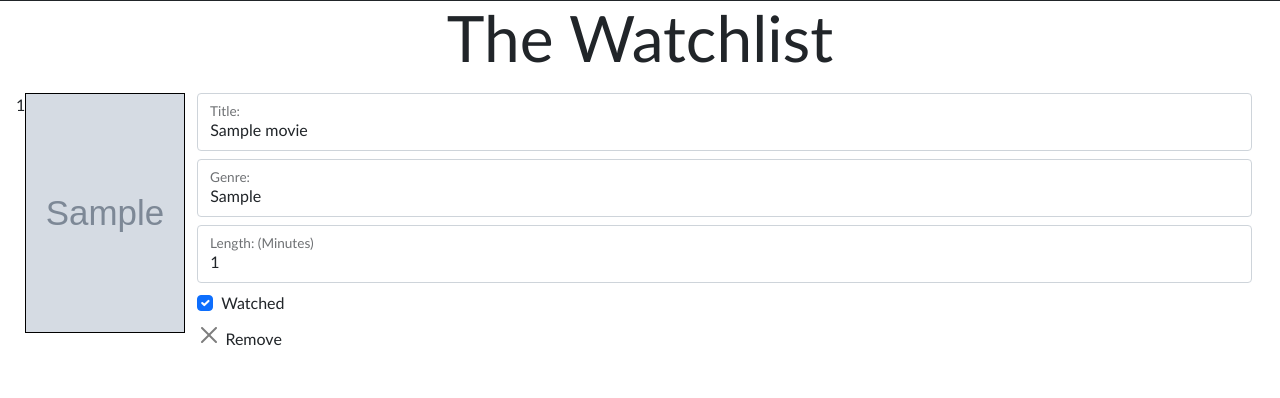
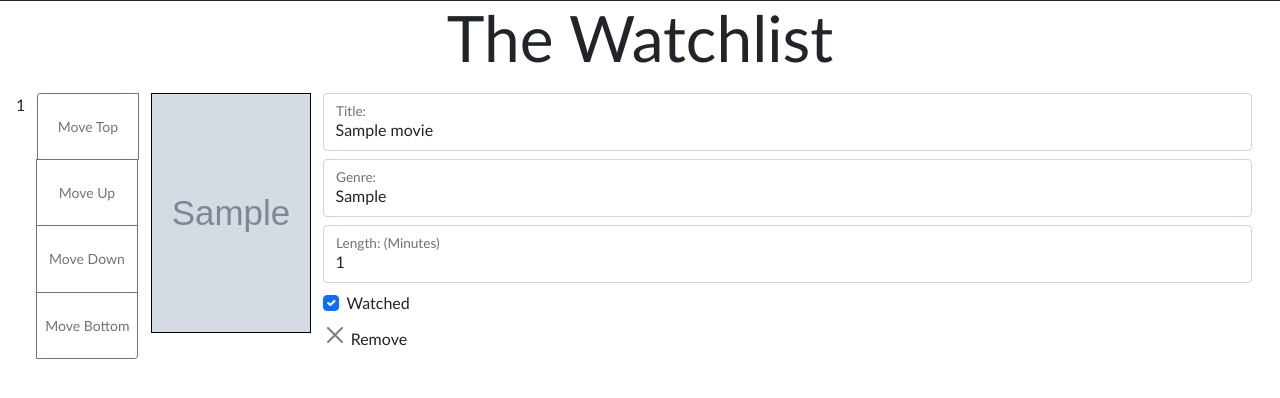
Before and after one commit to UnixBird-ps/python_assign1, a Flask app: page / in a window 1280 px wide. Shown: the part 55-453 px from the top of the page. Run offline with Flask 2, Linux system fonts and the light colour scheme; a user stored in the database is signed in; tables that the repository leaves empty hold one stand-in row (values such as "Sample post"); grey boxes marked "Sample" are stand-in pictures; some libraries are stand-ins or nearby versions.

Commit message:
Added move buttons in HTML

```diff
--- a/website/templates/home.html
+++ b/website/templates/home.html
@@ -31,6 +31,12 @@
 		<li class="list-group-item" id="li_{{ movie.id }}">
 			<div class="row justify-content-center">
 				{{ loop.index }}
+				<div class="col-auto btn-group btn-group-sm btn-group-vertical">
+					<button class="btn btn-outline-secondary text-nowrap">Move Top</button>
+					<button class="btn btn-outline-secondary text-nowrap">Move Up</button>
+					<button class="btn btn-outline-secondary text-nowrap">Move Down</button>
+					<button class="btn btn-outline-secondary text-nowrap">Move Bottom</button>
+				</div>
 				<!-- Create an image containing the movie poster -->
 				<div class="col-auto d-inline g-0 tooltipped">
 					<img id="poster_icon_{{ movie.id }}" class="poster-icon d-inline" data-bs-toggle="modal" data-bs-target="#modal-poster" src="{{ movie.img_src }}" onclick="updateModalPoster( {{ movie.id }}, this )" alt="Poster icon"/>
@@ -88,7 +94,7 @@
 				<img id="big_poster_img" class="img-fluid" data-bs-dismiss="modal" src="" alt="Big modal poster"/>
 				<div class="d-flex">
 					<input id="poster_src" class="form-control" type="url" name="poster_src" placeholder="Poster URL" data-lastvalue="" onfocusout="updateBigPosterUrl( this )">
-					<button id="submit_poster_url" type="submit" class="btn btn-primary" data-bs-dismiss="modal" aria-label="Update poster" >Update</button><!--  -->
+					<button id="submit_poster_url" type="submit" class="btn btn-outline-primary" data-bs-dismiss="modal" aria-label="Update poster" >Update</button><!--  -->
 				</div>
 			</div>
 		</div>
```
Also changed, not shown: website/static/uilogic.py (deleted, +0 -21 lines).
